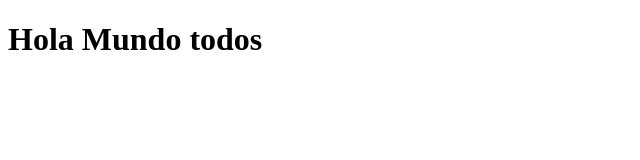
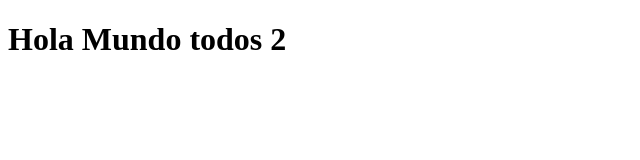
Before and after one commit to juanlatox/pDemoCurPrework, a plain HTML site: page index.html in a window 1280 px wide. Shown: the full height of the page, 0-640 px from the left. Drawn offline with Linux system fonts and the light colour scheme.

Commit message:
change Index 2

```diff
--- a/index.html
+++ b/index.html
@@ -7,6 +7,6 @@
     <title>Test</title>
 </head>
 <body>
-    <h1>Hola Mundo todos</h1>
+    <h1>Hola Mundo todos 2</h1>
 </body>
 </html>
```
